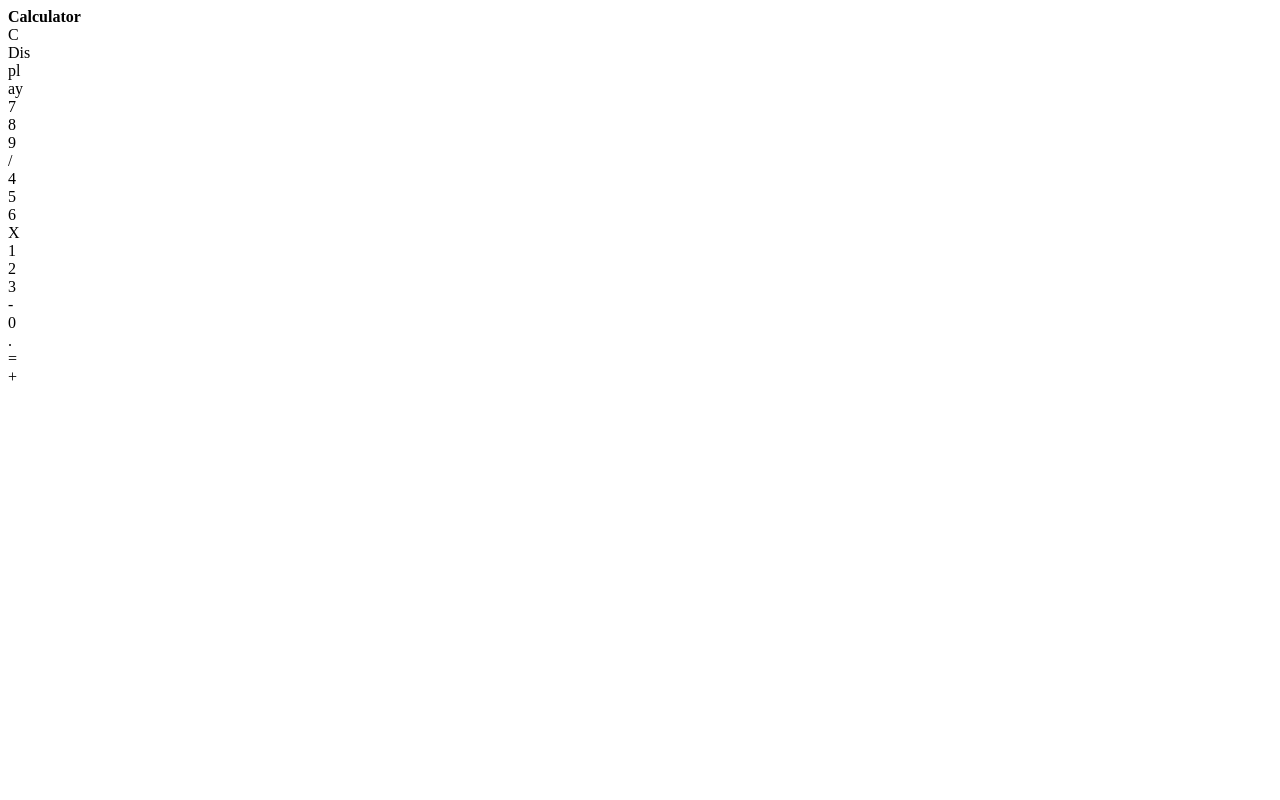
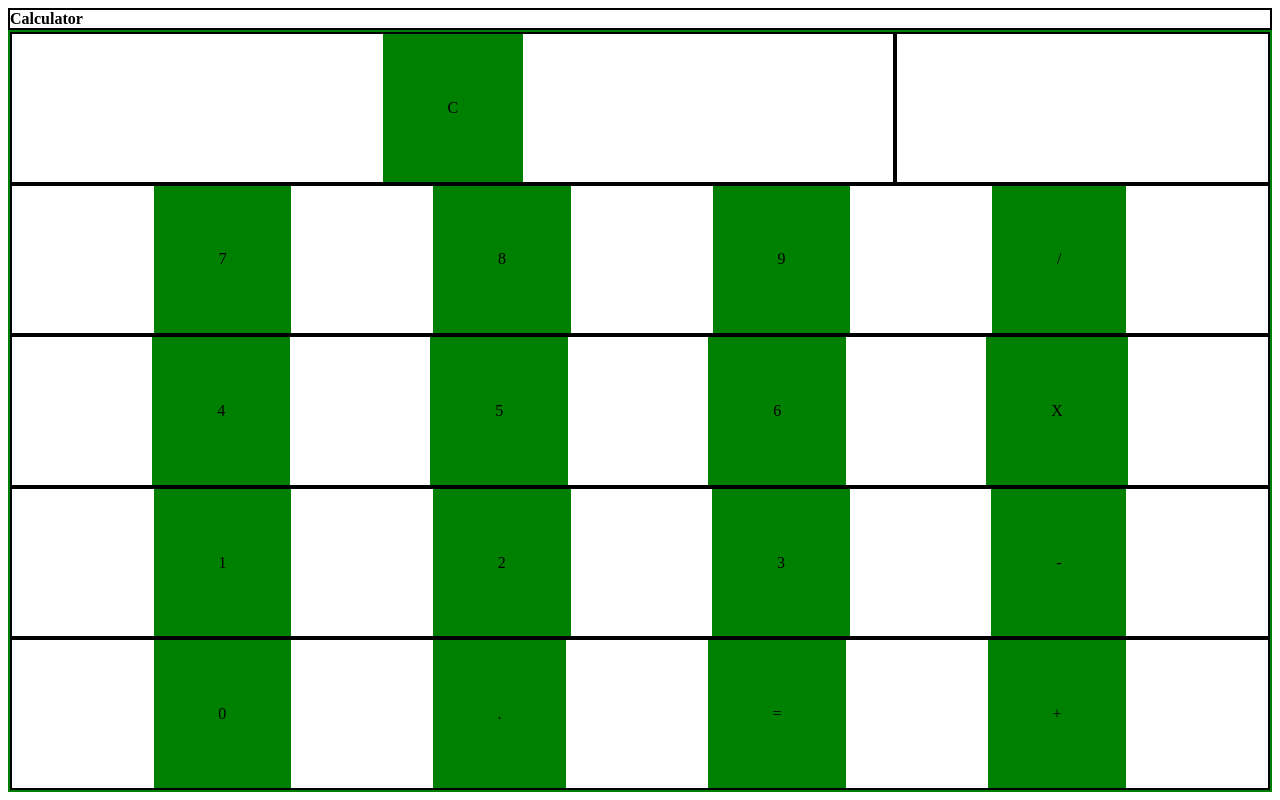
Before and after one commit to Momentum-Team-19/js-calculator-WilkinsJay, a plain HTML site: page index.html in a window 1280 px wide. Drawn offline with Linux system fonts and the light colour scheme.

Commit message:
layout of calculator boxes

```diff
--- a/index.html
+++ b/index.html
@@ -12,9 +12,7 @@
     <section class="box">
         <div class="row">
             <div class="boxes">C</div>
-            <div class="boxes">Dis</div>
-            <div class="boxes">pl</div>
-            <div class="boxes">ay</div>
+            <div id="display"><span id="answer"></span></div>
         </div>
         <div class="row">
             <div class="boxes">7</div>
@@ -40,7 +38,9 @@
             <div class="boxes">=</div>
             <div class="boxes">+</div>
         </div>
-
+    </section>
+    <section>
+        <!-- <div id="featuredNumber"><span>The featured number is:</span><span id="featuredNumber"></span></div> -->
     </section>
 </body>
 </html>
--- a/main.css
+++ b/main.css
@@ -0,0 +1,33 @@
+* {
+    font-family: 'Times New Roman', Times, serif;
+}
+
+body {
+    align-content: center;
+    flex-direction: column;
+    flex-wrap: wrap;
+}
+
+header {
+    border: 2px solid black;
+}
+
+.row {
+    border: 2px solid  black;
+    display: flex;
+    justify-content: space-evenly;
+}
+
+.boxes {
+    border: 2px solid green;
+    padding: 5%;
+    background-color: green;
+}
+
+#display {
+    border: 2px solid black;
+}
+
+.box {
+    border: 2px solid green;
+}
```
